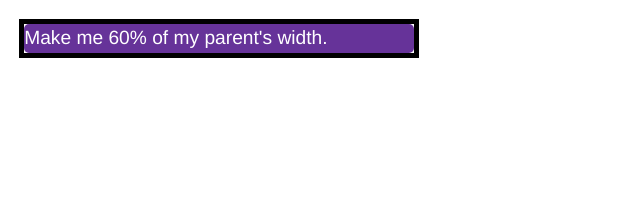
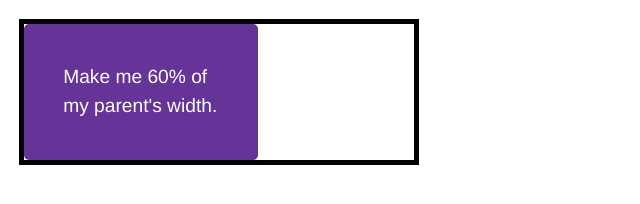
Before and after one commit to taratichenkodmitri/htmlCssTasks, a plain HTML site: page sizing/2/index.html in a window 1280 px wide. Shown: the whole page, without its empty margins (0-640 px from the left). Drawn offline with Linux system fonts and the light colour scheme.

Commit message:
sizing 2 done

```diff
--- a/sizing/2/style.css
+++ b/sizing/2/style.css
@@ -20,4 +20,6 @@ body {
   background-color: rebeccapurple;
   color: white;
   border-radius: 5px;
+  width: 60%;
+  padding: 10%;
 }
```
Also changed, not shown: sizing/2/index.html (+4 -0 lines).
